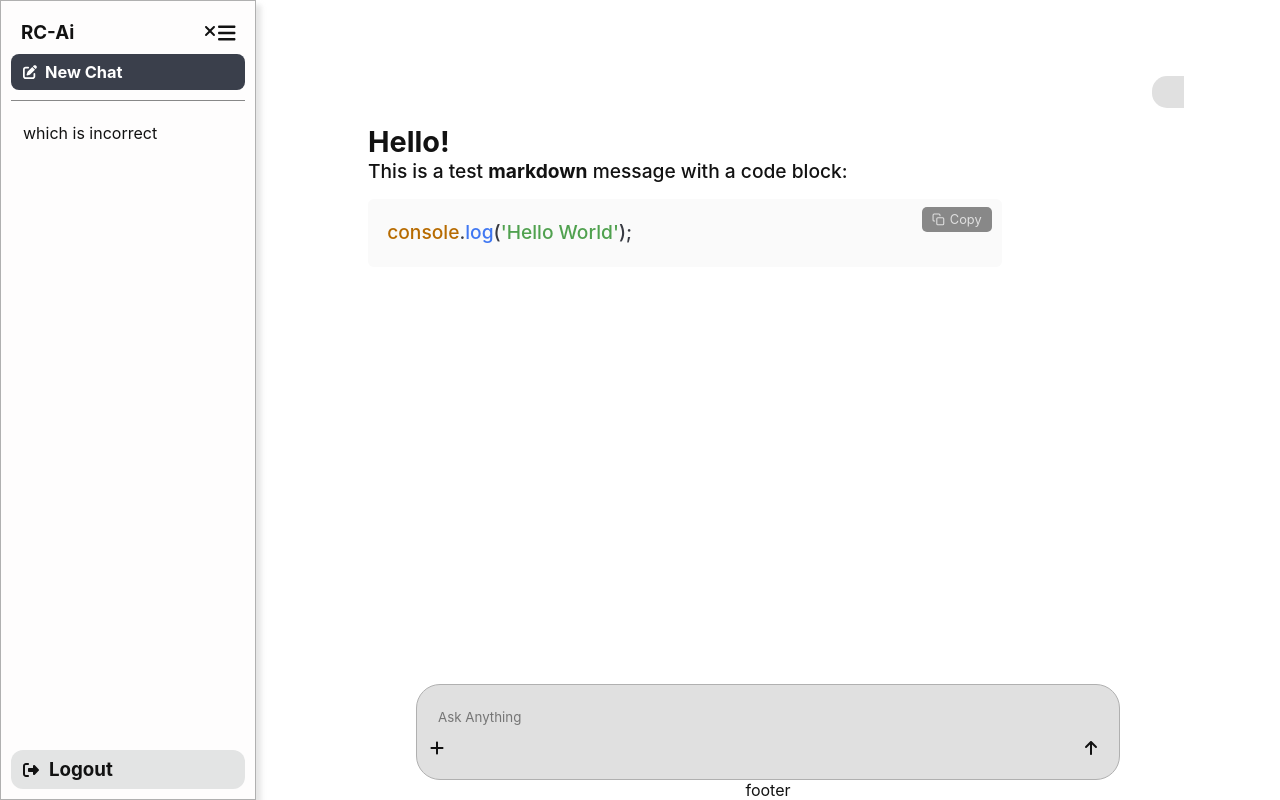
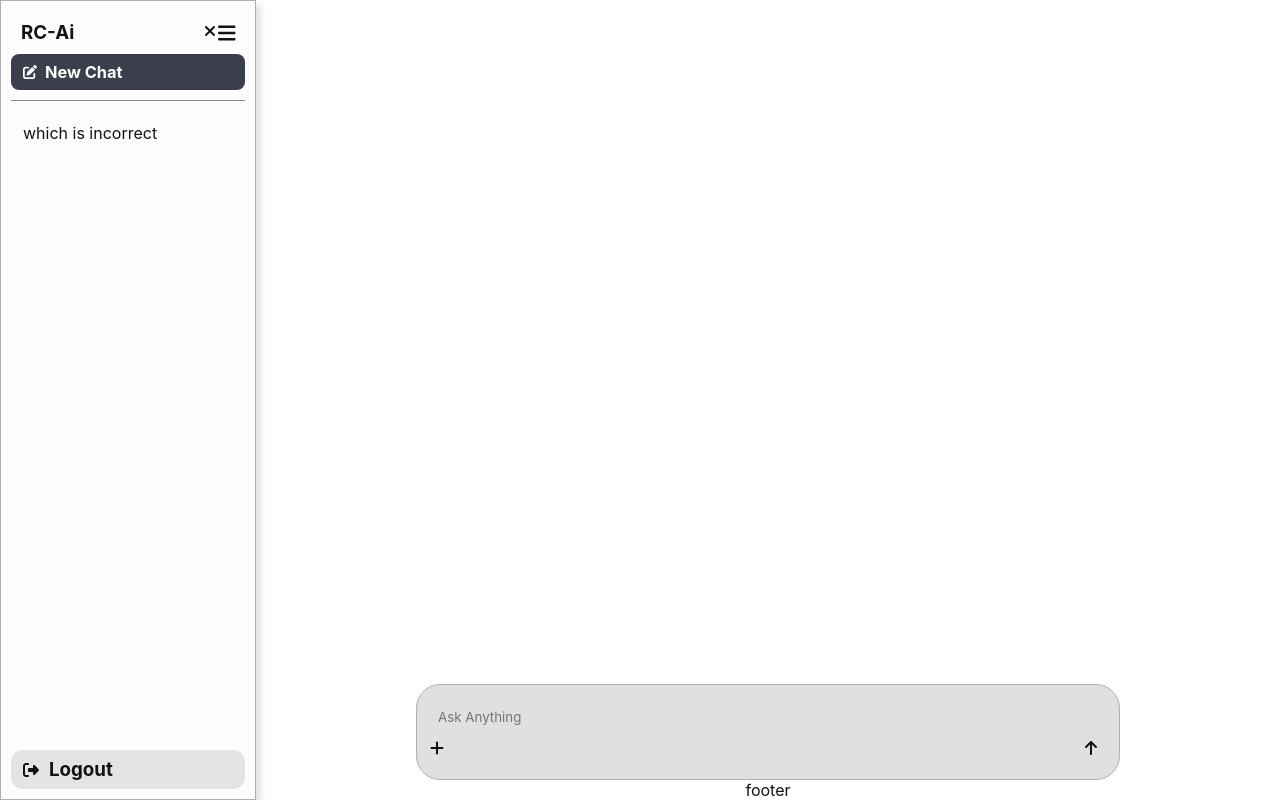
Before and after one commit to Nard0s/RedCloud-Chatbot, a React (Create React App) app: page / in a window 1280 px wide. Shown: the top 800 px of the page. Built offline with nearby package versions, Linux system fonts and the light colour scheme.

Commit message:
user request, bot response messages displaying features built

```diff
--- a/src/Components/Chat/ChatMessage.js
+++ b/src/Components/Chat/ChatMessage.js
@@ -73,7 +73,7 @@ const ChatMessage = ({ message, isUser }) => {
   return (
     <div className={`chat-message ${isUser ? 'user' : 'bot'}`}>
       <ReactMarkdown
-        children={message.content}
+        children={message.text}
         components={{
           code({ node, inline, className, children, ...props }) {
             const match = /language-(\w+)/.exec(className || '');
--- a/src/Components/Chat/ChatRequest.js
+++ b/src/Components/Chat/ChatRequest.js
@@ -5,7 +5,7 @@ const ChatRequest = ({message}) => {
   return (
     <div className="chat-container">
       <div className="request">
-        <p>{message}</p>
+        <p>{message.text}</p>
       </div>
     </div>
 
--- a/src/Components/Chat/MessageInput.js
+++ b/src/Components/Chat/MessageInput.js
@@ -7,42 +7,27 @@ import InputField from '../Shared/InputField';
 import '../Themes/Theme.css'
 
 
-const MessageInput = () => {
-  const fileInputRef = useRef(null);
-  const[message, setMessage]=useState('')
-
-  const handleIconClick = () => {
-    fileInputRef.current.click();
-  };
-
-   const handleSendClick = () => {
-    if (message.trim() !== '') {
-      // onSend(message);
-      setMessage('');
-    }
-  }
-
+const MessageInput = ({handleSendBtnClick, handleOnChange, tempTxt}) => {
   return (
     <div className="message-input">
 
-      <InputField placeholder='Ask Anything' width='100%' value={message} onChange={(e)=>setMessage(e.target.value)}/>
+      <InputField placeholder='Ask Anything' width='100%' handleOnChange={handleOnChange} tempTxt={tempTxt} />
 
       <div className="icons">
         {/* Hidden input */}
         <input
           type="file"
-          ref={fileInputRef}
           style={{ display: 'none' }}
-          onChange={(e) => console.log(e.target.files)}
+          onChange={(e)=>console.log(e.target.files)}
         />
 
         {/* Upload + Send Icons */}
         <FontAwesomeIcon
           icon={faPlus}
           className="upload-icon"
-          onClick={handleIconClick}
+          // onClick={handleIconClick}
         />
-        <div  className="send-icon" onClick={handleSendClick}>
+        <div  className="send-icon" onClick={handleSendBtnClick}>
           <FontAwesomeIcon icon={faArrowUp} />
         </div>
       </div>
--- a/src/Components/Chat/MessageList.js
+++ b/src/Components/Chat/MessageList.js
@@ -1,38 +1,37 @@
-import React from 'react'
-import '../Themes/Theme.css'
-import './Styles/MessageList.css'
-import ChatMessage from './ChatMessage'
-import ChatRequest from './ChatRequest'
-import MessageInput from './MessageInput'
-const MessageList = () => {
+import React from "react";
+import "../Themes/Theme.css";
+import "./Styles/MessageList.css";
+import ChatMessage from "./ChatMessage";
+import ChatRequest from "./ChatRequest";
+
+const MessageList = ({ messages }) => {
   return (
-    <div className='continuer'>
-      <div className='chat'>
-        <div className='request'>
-           <ChatRequest/>
-        </div>
 
-<div className='response'>
-     <ChatMessage
-  message={{
-    role: "assistant",
-    content: `
-  ## Hello!
+    <div className="continuer">
+      <div className="chat">
+        {messages.map((msg, key) => {
+          if (msg.role === "user") {
+            return (
+              <div className="request" key={key} >
+                <ChatRequest message={msg} />
+              </div>
+            );
+          }
 
-This is a test **markdown** message with a code block:
+          if (msg.role === "bot") {
+            return (
+              <div className="response" key={key} >
+                <ChatMessage message={msg} />
+              </div>
+            );
+          }
 
-\`\`\`js
-console.log('Hello World');
-\`\`\`
-    `
-  }}
-/>
-</div>
+          return null;
+        })}
+      </div>
+    </div>
 
+  );
+};
 
- </div>
-</div>
-  )
-}
-
-export default MessageList
+export default MessageList;
--- a/src/Components/Shared/InputField.js
+++ b/src/Components/Shared/InputField.js
@@ -1,9 +1,9 @@
 import React from 'react'
 import './Styles/InputField.css'
-const InputField =({ placeholder , width})=> {
+const InputField =({ placeholder, handleOnChange, width, tempTxt})=> {
   return (
     <div>
-      <input type='text' placeholder={placeholder} style={{ width }}></input>
+      <input type='text' placeholder={placeholder} value={tempTxt} onChange={handleOnChange} style={{ width }}></input>
     </div>
   )
 }
--- a/src/pages/Chat.js
+++ b/src/pages/Chat.js
@@ -1,90 +1,102 @@
-import React ,{  useState } from 'react'
-import './Styles/Chat.css'
-import '../Components/Themes/Theme.css'
-import MessageList from '../Components/Chat/MessageList'
-import ChatHistory from '../Components/Chat/ChatHistory'
-import MessageInput from '../Components/Chat/MessageInput'
-import { FontAwesomeIcon } from '@fortawesome/react-fontawesome';
-import { faBars } from '@fortawesome/free-solid-svg-icons';
-import { faPenToSquare } from '@fortawesome/free-solid-svg-icons';
-import { faRightFromBracket } from '@fortawesome/free-solid-svg-icons';
-import { FaXmark } from 'react-icons/fa6';
-import { faToggleOn } from '@fortawesome/free-solid-svg-icons';
-import { faToggleOff } from '@fortawesome/free-solid-svg-icons';
-
+import React, { useEffect, useState } from "react";
+import "./Styles/Chat.css";
+import "../Components/Themes/Theme.css";
+import MessageList from "../Components/Chat/MessageList";
+import ChatHistory from "../Components/Chat/ChatHistory";
+import MessageInput from "../Components/Chat/MessageInput";
+import { FontAwesomeIcon } from "@fortawesome/react-fontawesome";
+import { faBars } from "@fortawesome/free-solid-svg-icons";
+import { faPenToSquare } from "@fortawesome/free-solid-svg-icons";
+import { faRightFromBracket } from "@fortawesome/free-solid-svg-icons";
+import { FaXmark } from "react-icons/fa6";
+import { faToggleOn } from "@fortawesome/free-solid-svg-icons";
+import { faToggleOff } from "@fortawesome/free-solid-svg-icons";
+import ChatRequest from "../Components/Chat/ChatRequest";
 
 const Chat = () => {
-    const [isDark, setIsDark] = useState(false);
+  const [tempTxt, setTempTxt] = useState("");
+  const [messages, setMessages] = useState([]);
 
-  const handleThemeToggle = () => {
-    setIsDark(!isDark);
-    document.body.classList.toggle('dark-mode'); // Optional: toggle dark mode on body
+  const handleOnChange = (e) => {
+    setTempTxt(e.target.value);
   };
+
+  const handleSendBtnClick = () => {
+    const newUserMessage = { role: "user", text: tempTxt };
+    setMessages((prev) => [...prev, newUserMessage]);
+    setTempTxt("");
+
+    const result = `
+  ## Hello!
+
+This is a test **markdown** message with a code block:
+
+\`\`\`js
+console.log('Hello World');
+\`\`\`
+    `;
+
+    const botReply = result;
+
+    const newBotMessage = { role: "bot", text: botReply };
+    setMessages((prev) => [...prev, newBotMessage]);
+  };
+
   return (
-    <div className=' container'>
-
-       <div className='sidebar'>
-        <div className='side-head'>
+    <div className=" container">
+      <div className="sidebar">
+        <div className="side-head">
           <h3>RC-Ai</h3>
-          <div className='side-icon'>
+          <div className="side-icon">
             <FaXmark />
             <FontAwesomeIcon icon={faBars} size="lg" />
           </div>
         </div>
 
-          {/* <hr></hr> */}
+        {/* <hr></hr> */}
 
-{/* ..............................New Chat................................ */}
+        {/* ..............................New Chat................................ */}
         <div className="new-chat-btn">
-              <FontAwesomeIcon icon={faPenToSquare} style={{ marginRight: '8px' }} />
-              <h3>New Chat</h3>
+          <FontAwesomeIcon
+            icon={faPenToSquare}
+            style={{ marginRight: "8px" }}
+          />
+          <h3>New Chat</h3>
         </div>
 
         <hr></hr>
 
-
-        <div className='chatHistory'>
-          <ChatHistory/>
+        <div className="chatHistory">
+          <ChatHistory />
         </div>
         {/* .......................Logout............................... */}
 
-        <div className='logout'>
+        <div className="logout">
           <FontAwesomeIcon icon={faRightFromBracket} />
           <h3>Logout</h3>
         </div>
-
-        {/* .......................Theme............................... */}
-         {/* <div className="theme">
-        <h3>Dark Mode</h3>
-        <div className="switch" onClick={handleThemeToggle}>
-          <div className={`on ${isDark ? 'active' : ''}`}>
-            <FontAwesomeIcon icon={faToggleOn} />
-          </div>
-          <div className={`off ${!isDark ? 'active' : ''}`}>
-            <FontAwesomeIcon icon={faToggleOff} />
-          </div>
-        </div>
-      </div> */}
       </div>
 
       {/* ..................................Main.................................... */}
-      <div className='main'>
-        <div className='header'>
+      <div className="main">
+        <div className="header"></div>
+
+        <div className="messageList">
+          <MessageList messages={messages} />
         </div>
 
-
-        <div className='messageList'>
-          <MessageList/>
-        </div>
-
-        <div className='messageInput'>
-          <MessageInput/>
+        <div className="messageInput">
+          <MessageInput
+            handleSendBtnClick={handleSendBtnClick}
+            handleOnChange={handleOnChange}
+            tempTxt={tempTxt}
+          />
         </div>
         {/* ...........................footer........................ */}
-        <div className='footer'> footer</div>
+        <div className="footer"> footer</div>
       </div>
     </div>
-  )
-}
+  );
+};
 
-export default Chat
+export default Chat;
```
